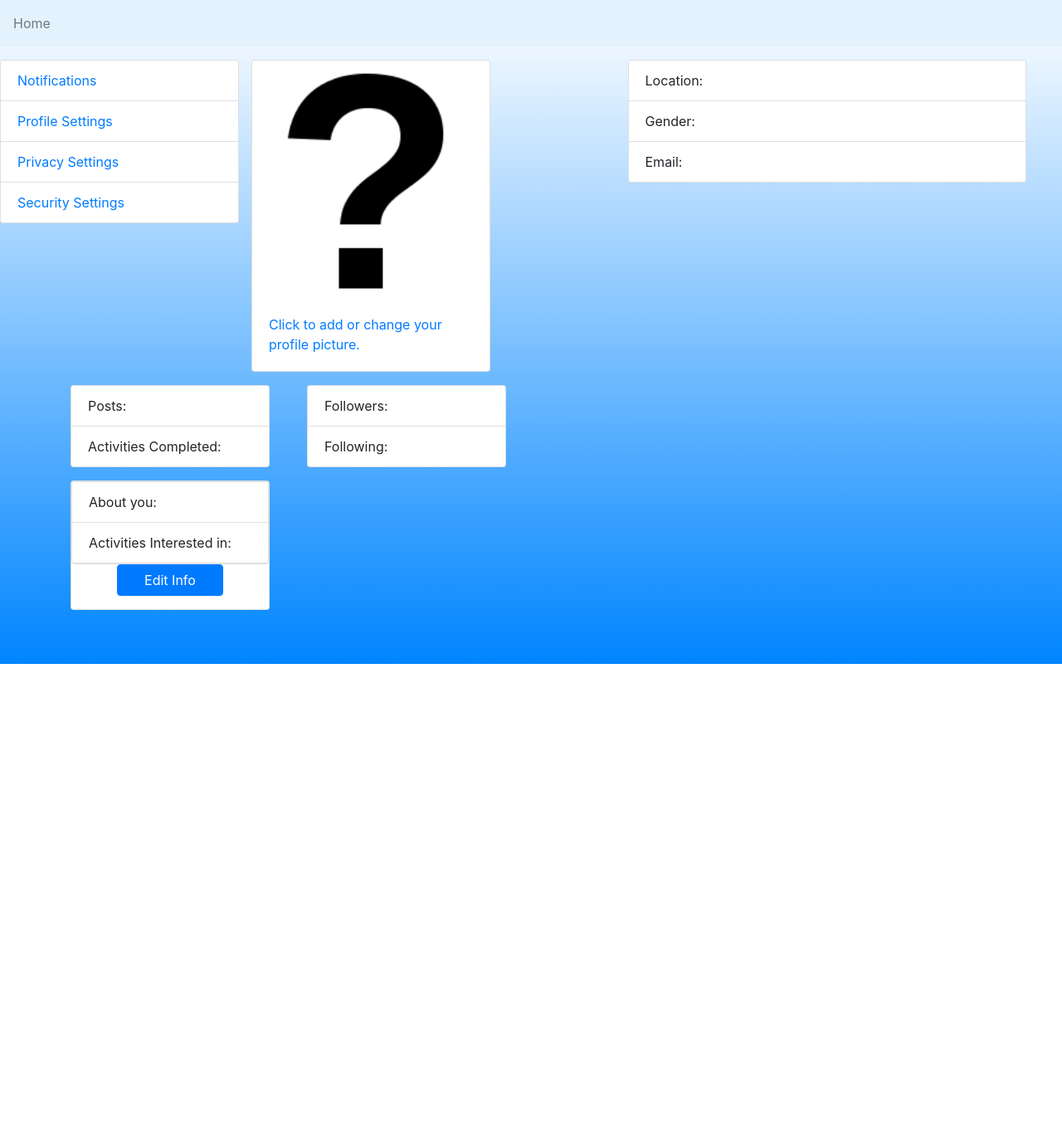
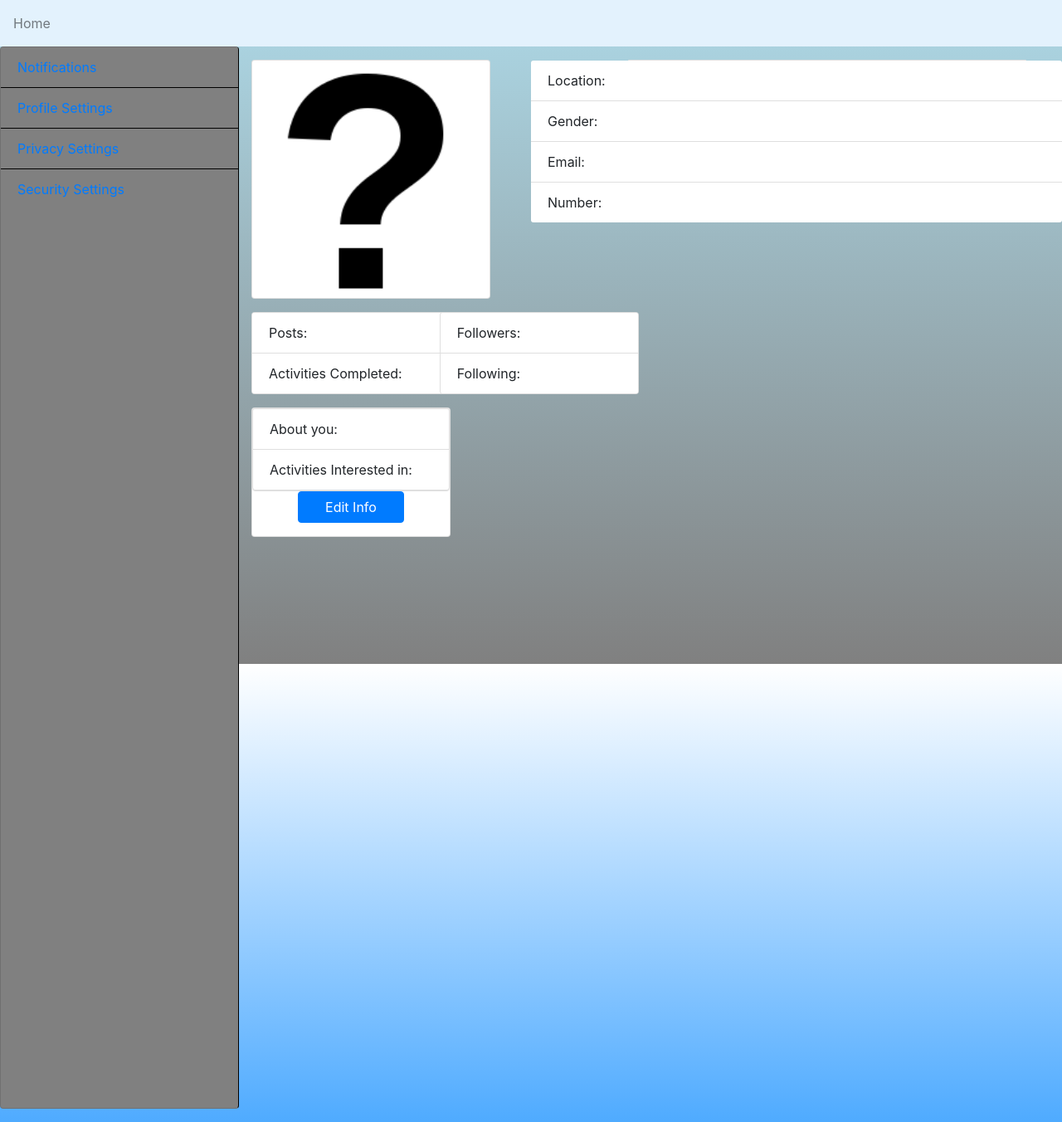
Before and after one commit to CSE-Courses/course-project-a6-jallenlooksgoodinshorts, a Flask app: template templates/profile.html in a window 1280 px wide. Shown: the whole page at 83% size. Before the commit the page ends 800 px from the top, so only its background shows below. Run offline with Flask 2, Linux system fonts and the light colour scheme; the template is opened without the code that fills it, so the values that code supplies are empty; some libraries are stand-ins or nearby versions.

Commit message:
Task #38 move sidebar partial template and style

```diff
--- /dev/null
+++ b/templates/profile.css
@@ -0,0 +1,30 @@
+body{
+    height:100%;
+    background-image: linear-Gradient(lightblue,gray);
+}
+
+.float-left {
+    width:18rem;
+}
+
+#personalInfo {
+    position: fixed;
+    width: 40rem;
+    left: 40rem;
+}
+
+#sidebar{
+    background-color: gray;
+    border-right: black;
+    border-right-style: solid;
+    border-right-width: 1px;
+    top: -1rem;
+    height: 80rem;
+}
+
+#sidebar li{
+    color: black;
+    background: gray;
+    border-style: solid;
+    border-color: black;
+}
--- a/templates/profile.html
+++ b/templates/profile.html
@@ -7,27 +7,24 @@
     <meta charset="UTF-8">
     <meta name="viewport" content="width=device-width, initial-scale=1.0">
     <link rel="stylesheet" href="https://stackpath.bootstrapcdn.com/bootstrap/4.5.2/css/bootstrap.min.css" integrity="sha384-JcKb8q3iqJ61gNV9KGb8thSsNjpSL0n8PARn9HuZOnIxN0hoP+VmmDGMN5t9UJ0Z" crossorigin="anonymous">
+	<link rel="stylesheet" type="text/css" href="profile.css"/>
 	<script src="Register.JS"></script>
     <title>Welcome</title>
 </head>
 
-<body style="height:100%; background-image: linear-Gradient(#ffffff,#0085ff);">
-
+<body>
     <nav class="navbar navbar-light form-group" style="background-color: #e3f2fd;">
-
         <!-- Navbar content -->
     	<ul class="navbar-nav">
         	<li class="nav-item">
             	<a class="nav-link " href="{{ url_for('home') }}">Home</a>
+        	</li>
+	  	</ul>
+	</nav>
 
-        </li>
-
-
-      </nav>
-      </ul>
     <div class="float-left">
-      <div class="card" style="width: 18rem;">
-	<ul class="list-group list-group-flush">
+	  <div class="card" id= "sidebar">
+			<ul class="list-group list-group-flush" >
 				<li class="list-group-item"><a href="#" class="card-link">Notifications</a></li>
 				<li class="list-group-item"><a href="#" class="card-link">Profile Settings</a></li>
 				<li class="list-group-item"><a href="#" class="card-link">Privacy Settings</a></li>
@@ -35,13 +32,12 @@
 			</ul>
       </div>
 	</div>
+
     <div class="container">
       <div class="row form-group">
 
-
-
 	<div class="col-6">
-	  <div class="card" style="width: 18rem;">
+	  <div class="card" style="width: 18rem; height:18rem">
 	    <img class="card-img-top" src="/course-project-a6-jallenlooksgoodinshorts/questionMark.png" alt="Profile Picture">
 	    <div class="card-body">
 	      <p class="card-text"><a href="#" class=card-link">Click to add or change your profile picture.</a></p>
@@ -50,11 +46,12 @@
 	</div>
 
 	<div class="col-6">
-	  <div class="card" style="width: 30rem;">
-	    <ul class="list-group list-group-flush">
+	  <div class="card" style="width: 30rem; left:10% p">
+	    <ul class="list-group list-group-flush" id = "personalInfo">
 	      <li class="list-group-item">Location:</li>
 	      <li class="list-group-item">Gender:</li>
 		  <li class="list-group-item">Email:</li>
+		  <li class="list-group-item">Number:</li>
 	    </ul>
 	  </div>
 	</div>
```
Also changed, not shown: templates/partials/settingsSidebar.html (added, +11 -0 lines), templates/profileTemplate.html (added, +8 -0 lines). Lines whose indentation alone changed are shown as unchanged.
